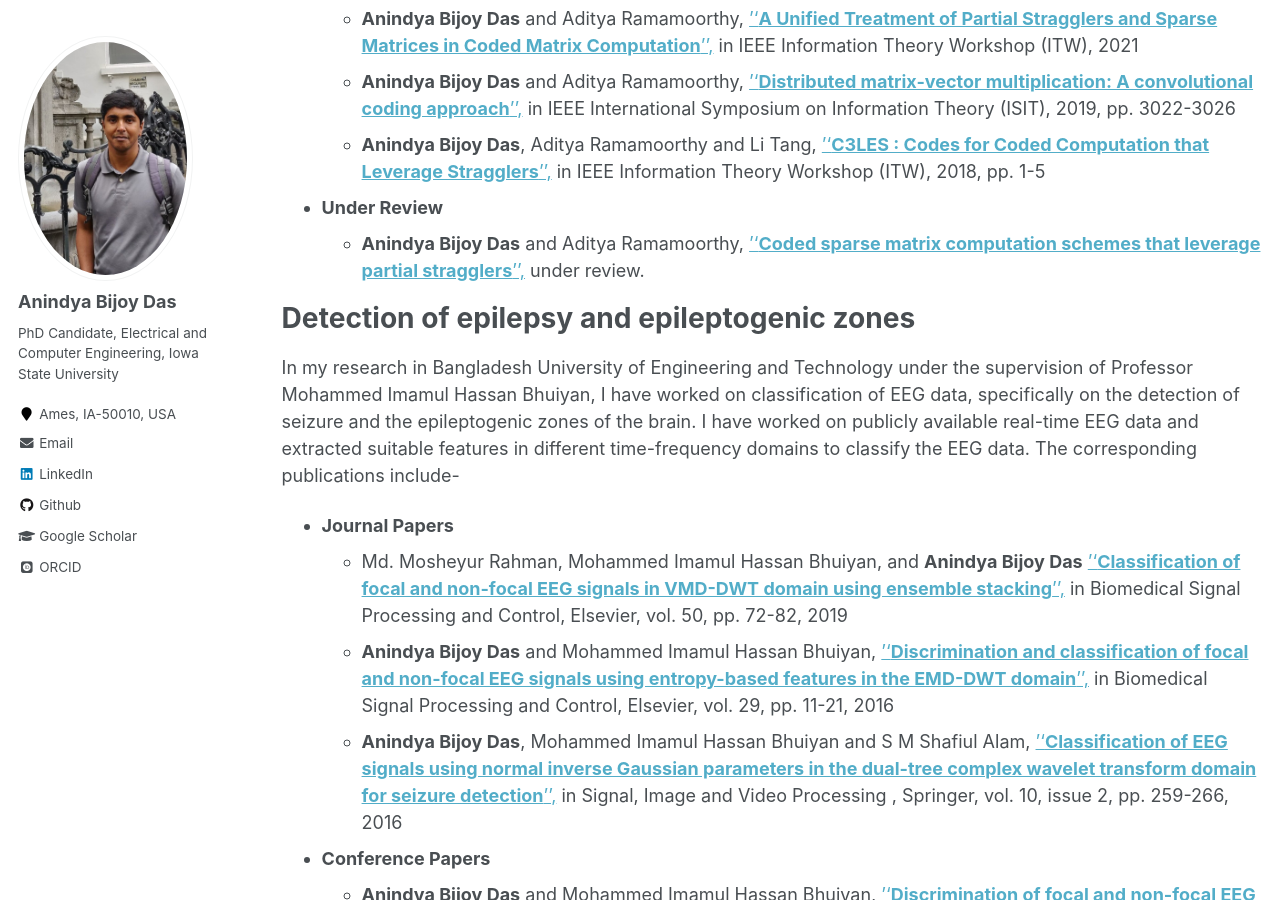
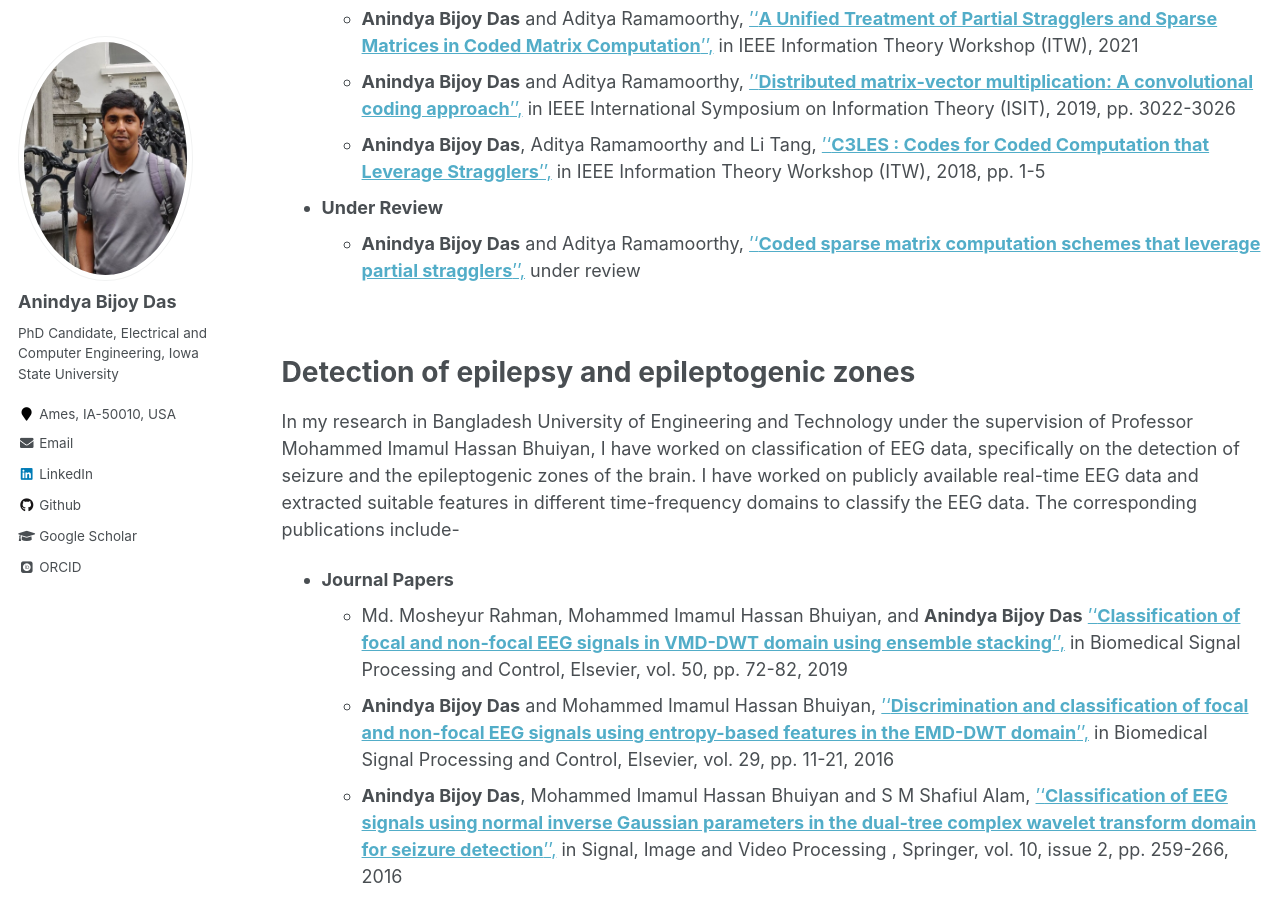
Before and after one commit to anindyabijoydas/portfolio, a Jekyll site: the page built from _pages/research.md, in a window 1280 px wide and 900 px high, scrolled down 616 px. Built offline with Jekyll 4.4.1, drawn with Linux system fonts in a browser that asks for light colours; some web fonts are replaced.

Commit message:
Update research.md

```diff
--- a/_pages/research.md
+++ b/_pages/research.md
@@ -21,7 +21,8 @@ In my PhD research in Iowa State University under the supervision of Professor A
    * **Anindya Bijoy Das**, Aditya Ramamoorthy and Li Tang, [''**C3LES : Codes for Coded Computation that Leverage Stragglers**'',](https://ieeexplore.ieee.org/abstract/document/8613321) in IEEE Information Theory Workshop (ITW), 2018, pp. 1-5
 
 * **Under Review**
-   * **Anindya Bijoy Das** and Aditya Ramamoorthy, [''**Coded sparse matrix computation schemes that leverage partial stragglers**'',](https://arxiv.org/abs/2012.06065) under review.<br />
+   * **Anindya Bijoy Das** and Aditya Ramamoorthy, [''**Coded sparse matrix computation schemes that leverage partial stragglers**'',](https://arxiv.org/abs/2012.06065) under review <br />
+<br /> <br />
 
 
 Detection of epilepsy and epileptogenic zones
```
